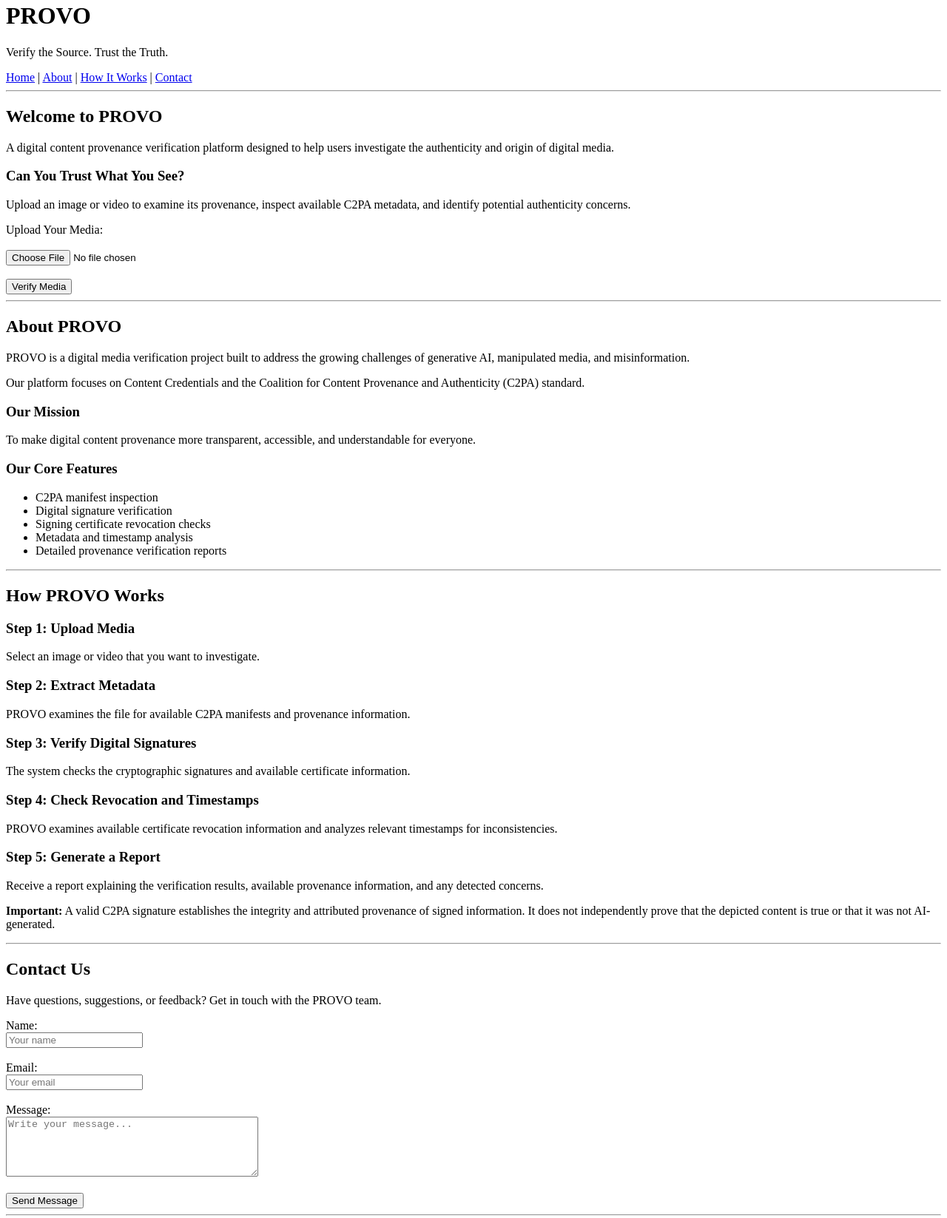
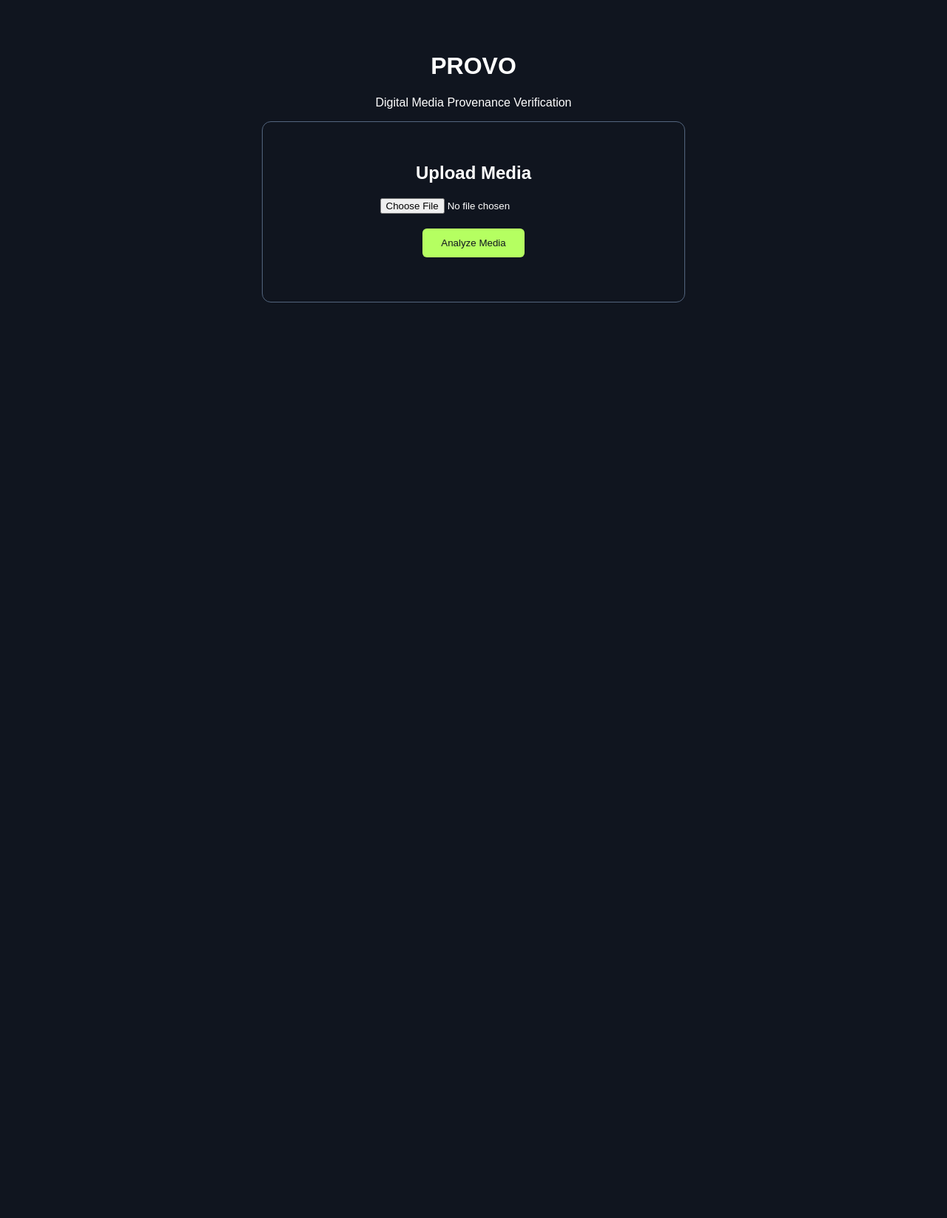
Before and after one commit to l3th34n/Provo, a plain HTML site: page frontend/index.html in a window 1280 px wide. Shown: the part 18-1665 px from the top of the page at 74% size. After the commit the page ends 800 px from the top, so only its background shows below. Drawn offline with Linux system fonts and the light colour scheme.

Commit message:
adding index

```diff
--- a/frontend/index.html
+++ b/frontend/index.html
@@ -1,215 +1,145 @@
-
 <!DOCTYPE html>
 <html lang="en">
 <head>
     <meta charset="UTF-8">
-    <meta name="viewport" content="width=device-width, initial-scale=1.0">
-    <title>PROVO | Digital Content Verification</title>
+    <meta name="viewport"
+          content="width=device-width, initial-scale=1">
+
+    <title>Provo — Media Verification</title>
+
+    <style>
+        body {
+            background: #10151f;
+            color: white;
+            font-family: Arial, sans-serif;
+            text-align: center;
+            padding: 60px 20px;
+        }
+
+        .upload-box {
+            max-width: 500px;
+            margin: auto;
+            padding: 35px;
+            border: 1px solid #53657e;
+            border-radius: 12px;
+        }
+
+        button {
+            background: #b5ff61;
+            color: #10151f;
+            padding: 12px 25px;
+            border: none;
+            border-radius: 6px;
+            cursor: pointer;
+            margin-top: 20px;
+        }
+
+        #result {
+            margin-top: 25px;
+            overflow-wrap: anywhere;
+            text-align: left;
+            line-height: 1.7;
+        }
+    </style>
 </head>
 
 <body>
 
-    <!-- HEADER -->
-    <header>
-        <h1>PROVO</h1>
-        <p>Verify the Source. Trust the Truth.</p>
+    <h1>PROVO</h1>
+    <p>Digital Media Provenance Verification</p>
 
-        <nav>
-            <a href="#home">Home</a> |
-            <a href="#about">About</a> |
-            <a href="#how-it-works">How It Works</a> |
-            <a href="#contact">Contact</a>
-        </nav>
-        <hr>
-    </header>
+    <div class="upload-box">
 
-    <!-- HOME -->
-    <main>
-        <section id="home">
-            <h2>Welcome to PROVO</h2>
+        <h2>Upload Media</h2>
 
-            <p>
-                A digital content provenance verification platform
-                designed to help users investigate the authenticity
-                and origin of digital media.
-            </p>
+        <form id="uploadForm">
 
-            <h3>Can You Trust What You See?</h3>
+            <input
+                type="file"
+                id="mediaFile"
+                accept=".jpg,.jpeg,.png,.webp,.mp4,.mov"
+                required
+            >
 
-            <p>
-                Upload an image or video to examine its provenance,
-                inspect available C2PA metadata, and identify
-                potential authenticity concerns.
-            </p>
+            <br>
 
-            <form action="/verify" method="POST"
-                  enctype="multipart/form-data">
+            <button type="submit" id="uploadButton">
+                Analyze Media
+            </button>
 
-                <label for="media">Upload Your Media:</label>
-                <br><br>
+        </form>
 
-                <input type="file" id="media" name="media"
-                       accept="image/*,video/*" required>
+        <div id="result" aria-live="polite"></div>
 
-                <br><br>
+    </div>
 
-                <button type="submit">Verify Media</button>
-            </form>
-        </section>
+    <script>
+        const form = document.getElementById("uploadForm");
+        const fileInput = document.getElementById("mediaFile");
+        const result = document.getElementById("result");
+        const button = document.getElementById("uploadButton");
 
-        <hr>
+        form.addEventListener("submit", async (event) => {
+            event.preventDefault();
 
-        <!-- ABOUT -->
-        <section id="about">
-            <h2>About PROVO</h2>
+            const file = fileInput.files[0];
+            if (!file) return;
 
-            <p>
-                PROVO is a digital media verification project
-                built to address the growing challenges of
-                generative AI, manipulated media, and
-                misinformation.
-            </p>
+            const formData = new FormData();
+            formData.append("file", file);
 
-            <p>
-                Our platform focuses on Content Credentials
-                and the Coalition for Content Provenance
-                and Authenticity (C2PA) standard.
-            </p>
+            button.disabled = true;
+            result.textContent = "Uploading your media...";
 
-            <h3>Our Mission</h3>
+            try {
+                const response = await fetch("/api/upload", {
+                    method: "POST",
+                    body: formData
+                });
 
-            <p>
-                To make digital content provenance more
-                transparent, accessible, and understandable
-                for everyone.
-            </p>
+                const data = await response.json();
 
-            <h3>Our Core Features</h3>
+                if (!response.ok) {
+                    throw new Error(
+                        data.detail || "Upload failed"
+                    );
+                }
 
-            <ul>
-                <li>C2PA manifest inspection</li>
-                <li>Digital signature verification</li>
-                <li>Signing certificate revocation checks</li>
-                <li>Metadata and timestamp analysis</li>
-                <li>Detailed provenance verification reports</li>
-            </ul>
-        </section>
+                result.replaceChildren();
 
-        <hr>
+                const heading = document.createElement("h3");
+                heading.textContent = "Upload successful";
 
-        <!-- HOW IT WORKS -->
-        <section id="how-it-works">
-            <h2>How PROVO Works</h2>
+                const filename = document.createElement("p");
+                filename.textContent =
+                    "Filename: " + data.filename;
 
-            <h3>Step 1: Upload Media</h3>
-            <p>
-                Select an image or video that you want
-                to investigate.
-            </p>
+                const size = document.createElement("p");
+                size.textContent =
+                    "Size: " +
+                    (data.file_size / 1024 / 1024).toFixed(2) +
+                    " MB";
 
-            <h3>Step 2: Extract Metadata</h3>
-            <p>
-                PROVO examines the file for available
-                C2PA manifests and provenance information.
-            </p>
+                const hash = document.createElement("p");
+                hash.textContent =
+                    "SHA-256: " + data.sha256;
 
-            <h3>Step 3: Verify Digital Signatures</h3>
-            <p>
-                The system checks the cryptographic
-                signatures and available certificate
-                information.
-            </p>
+                const status = document.createElement("p");
+                status.textContent =
+                    "Verification: Not checked yet";
 
-            <h3>Step 4: Check Revocation and Timestamps</h3>
-            <p>
-                PROVO examines available certificate
-                revocation information and analyzes
-                relevant timestamps for inconsistencies.
-            </p>
+                result.append(
+                    heading, filename, size, hash, status
+                );
 
-            <h3>Step 5: Generate a Report</h3>
-            <p>
-                Receive a report explaining the verification
-                results, available provenance information,
-                and any detected concerns.
-            </p>
+            } catch (error) {
+                result.textContent = error.message;
 
-            <p>
-                <strong>Important:</strong>
-                A valid C2PA signature establishes the
-                integrity and attributed provenance of
-                signed information. It does not independently
-                prove that the depicted content is true
-                or that it was not AI-generated.
-            </p>
-        </section>
-
-        <hr>
-
-        <!-- CONTACT -->
-        <section id="contact">
-            <h2>Contact Us</h2>
-
-            <p>
-                Have questions, suggestions, or feedback?
-                Get in touch with the PROVO team.
-            </p>
-
-            <form action="/contact" method="POST">
-
-                <label for="name">Name:</label>
-                <br>
-                <input type="text" id="name" name="name"
-                       placeholder="Your name" required>
-
-                <br><br>
-
-                <label for="email">Email:</label>
-                <br>
-                <input type="email" id="email" name="email"
-                       placeholder="Your email" required>
-
-                <br><br>
-
-                <label for="message">Message:</label>
-                <br>
-                <textarea id="message" name="message"
-                          rows="5" cols="40"
-                          placeholder="Write your message..."
-                          required></textarea>
-
-                <br><br>
-
-                <button type="submit">Send Message</button>
-            </form>
-        </section>
-    </main>
-
-    <hr>
-
-    <!-- FOOTER -->
-    <footer>
-        <h3>PROVO</h3>
-
-        <p>Digital Provenance. Greater Transparency.</p>
-
-        <nav>
-            <a href="#home">Home</a> |
-            <a href="#about">About</a> |
-            <a href="#how-it-works">How It Works</a> |
-            <a href="#contact">Contact</a>
-        </nav>
-
-        <p>
-            Learn more about
-            <a href="https://c2pa.org/"
-               target="_blank" rel="noopener noreferrer">
-                C2PA
-            </a>
-        </p>
-
-        <p>&copy; 2026 PROVO. All Rights Reserved.</p>
-    </footer>
+            } finally {
+                button.disabled = false;
+            }
+        });
+    </script>
 
 </body>
 </html>
```
